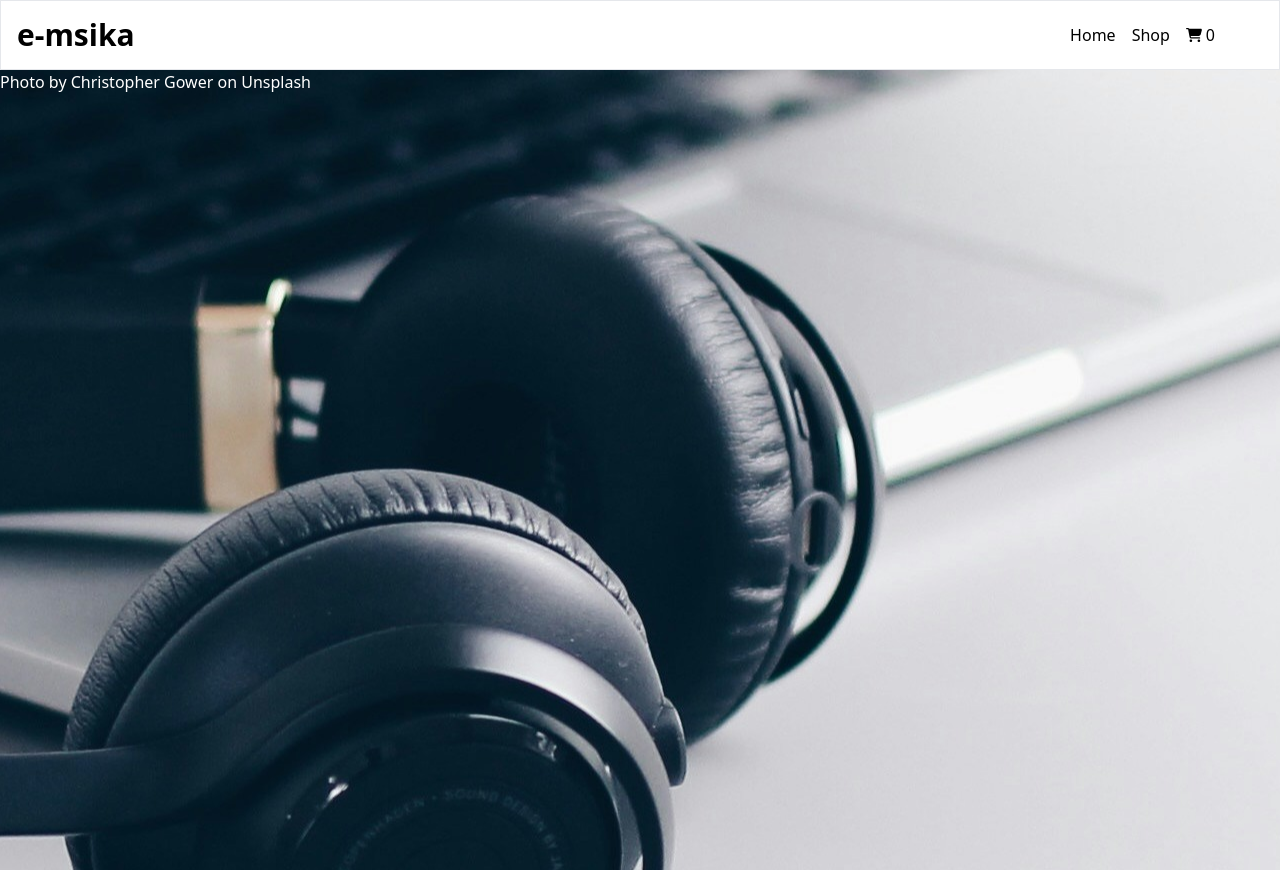
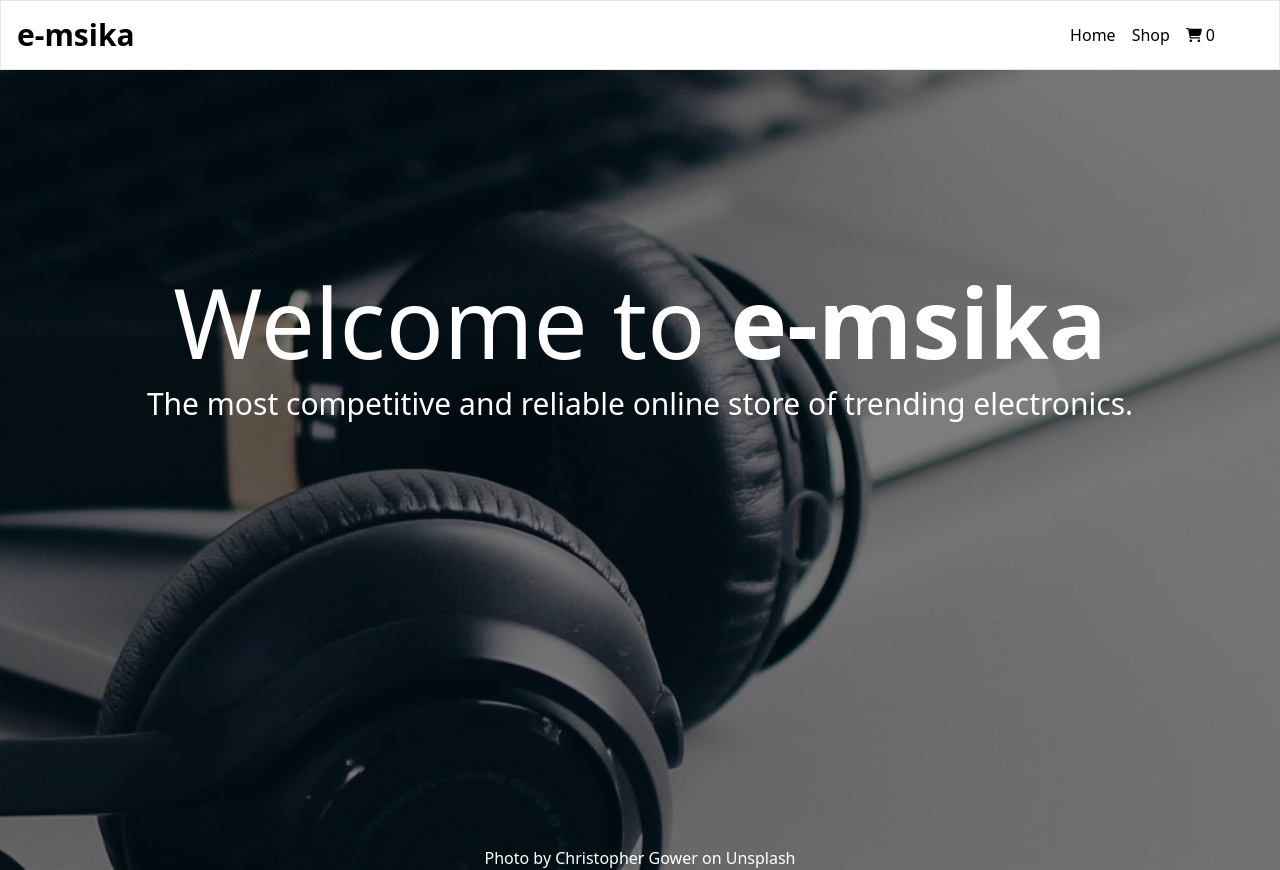
Before and after one commit to tiemouie01/mock-electronics-store, a React (Vite) app: page / in a window 1280 px wide. Built offline with nearby package versions, Linux system fonts and the light colour scheme.

Commit message:
feat: Add content to and style home page

```diff
--- a/src/routes/Home.jsx
+++ b/src/routes/Home.jsx
@@ -1,7 +1,13 @@
 const Home = () => {
   return (
-    <main className="home h-full">
-      <p className="text-white">
+    <main className="home h-full text-white grid gap-4">
+      <h2 className="text-8xl text-center self-end">
+        Welcome to <span className="font-bold">e-msika</span>
+      </h2>
+      <p className="text-3xl text-center">
+        The most competitive and reliable online store of trending electronics.
+      </p>
+      <p className="text-center self-end">
         Photo by{" "}
         <a href="https://unsplash.com/@cgower?utm_content=creditCopyText&utm_medium=referral&utm_source=unsplash">
           Christopher Gower
```
Also changed, not shown: src/assets/img/background.jpg.
